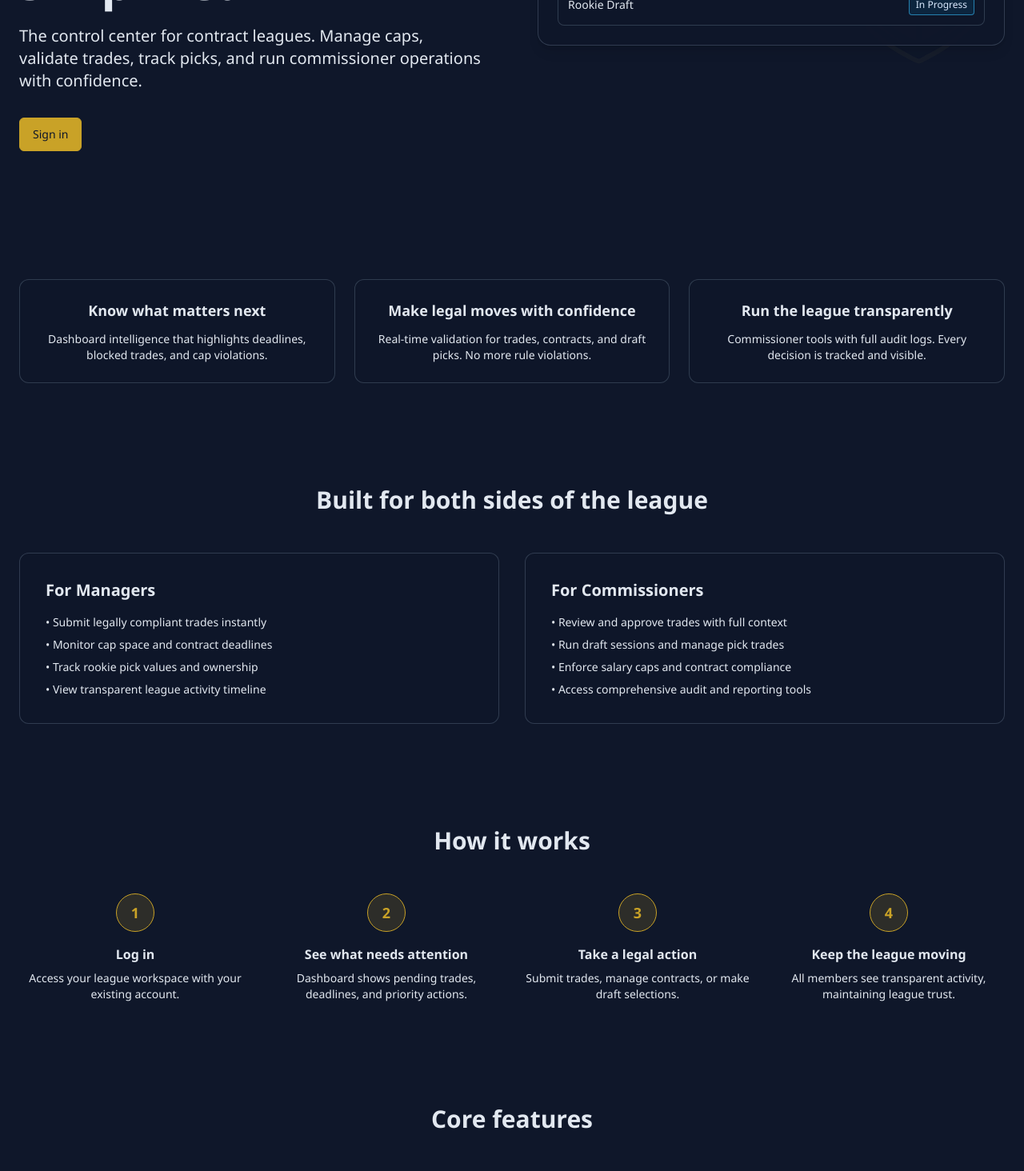
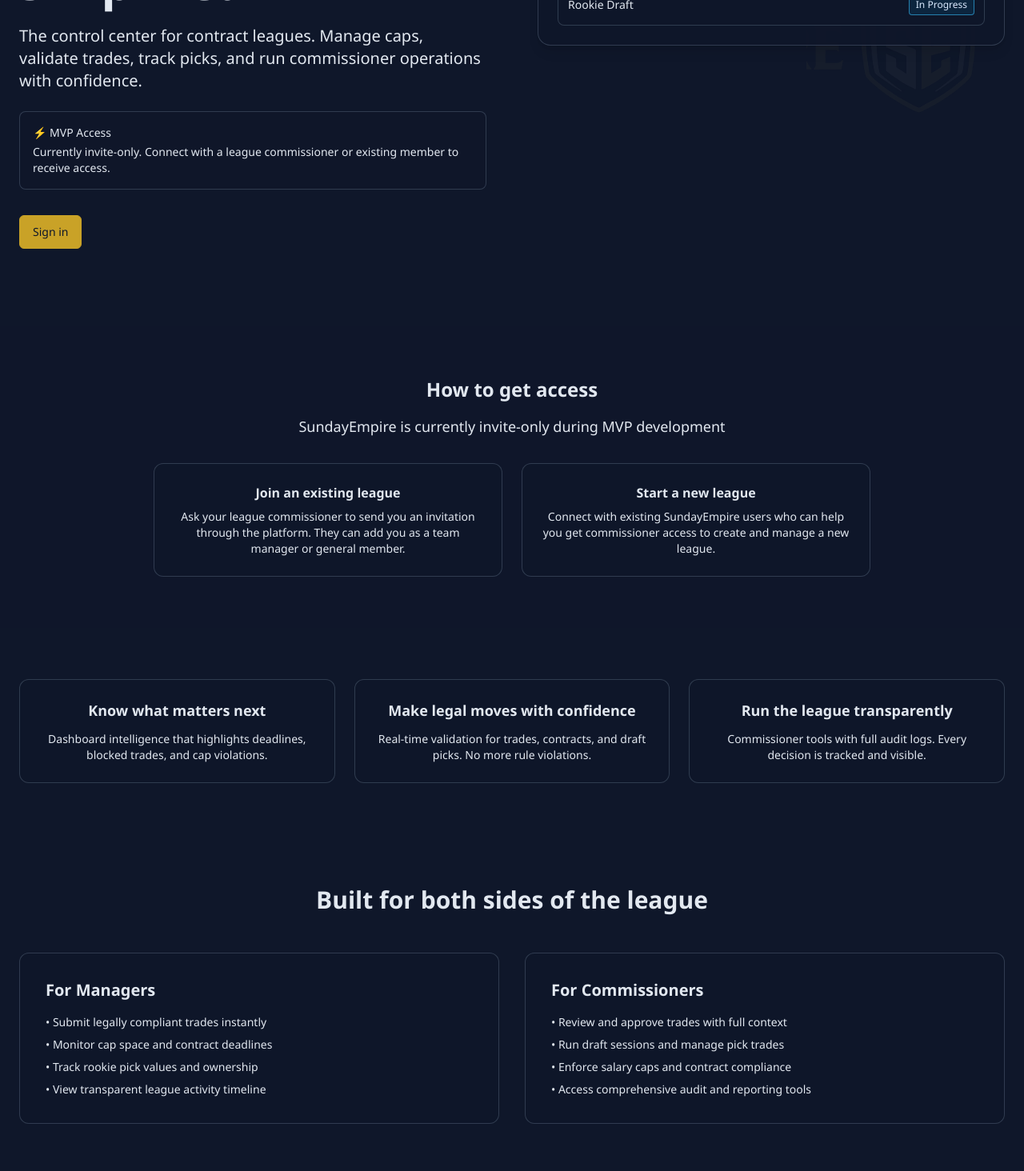
Before and after one commit to brendanprin/sundayempire, a Next.js app: page / in a window 1280 px wide. Shown: the part 360-1824 px from the top of the page at 80% size. Built offline with nearby package versions, Linux system fonts and the light colour scheme.

Commit message:
feat: enhance landing page with MVP access information and invite-only instructions

```diff
--- a/src/app/(auth)/login/page.tsx
+++ b/src/app/(auth)/login/page.tsx
@@ -490,7 +490,7 @@
         ? "Request a fresh sign-in link for yourself, or use the demo switcher only when local/test mode enables it."
         : returnTo.startsWith("/invite")
           ? "Enter the invited email address and we'll send a one-time sign-in link so you can accept the league invite."
-          : "We'll email you a secure sign-in link. Works for new accounts and existing users.");
+          : "We'll email you a secure sign-in link. Access requires a league invite or existing account.");
 
   // Handle resending magic link
   async function handleResendMagicLink() {
--- a/src/app/page.tsx
+++ b/src/app/page.tsx
@@ -46,6 +46,14 @@
               <p className="mt-6 text-lg md:text-xl" style={{ color: "var(--muted-foreground)" }}>
                 The control center for contract leagues. Manage caps, validate trades, track picks, and run commissioner operations with confidence.
               </p>
+              <div className="mt-6 rounded-lg border p-4" style={{ backgroundColor: "var(--brand-surface-muted)", borderColor: "var(--brand-structure-muted)" }}>
+                <p className="text-sm font-medium" style={{ color: "var(--foreground)" }}>
+                  ⚡ MVP Access
+                </p>
+                <p className="mt-1 text-sm" style={{ color: "var(--muted-foreground)" }}>
+                  Currently invite-only. Connect with a league commissioner or existing member to receive access.
+                </p>
+              </div>
               <div className="mt-8">
                 <Link href="/login">
                   <Button variant="primary" size="lg">
@@ -126,6 +134,30 @@
                   </div>
                 </div>
               </div>
+            </div>
+          </div>
+        </div>
+      </section>
+
+      {/* Access Path Section */}
+      <section className="px-6 py-16" style={{ backgroundColor: "var(--brand-surface-muted)" }}>
+        <div className="mx-auto max-w-4xl text-center">
+          <h2 className="text-2xl font-bold">How to get access</h2>
+          <p className="mt-4 text-lg" style={{ color: "var(--muted-foreground)" }}>
+            SundayEmpire is currently invite-only during MVP development
+          </p>
+          <div className="mt-8 grid gap-6 md:grid-cols-2">
+            <div className="rounded-xl border p-6" style={{ backgroundColor: "var(--brand-surface-elevated)", borderColor: "var(--brand-structure-muted)" }}>
+              <h3 className="font-semibold">Join an existing league</h3>
+              <p className="mt-2 text-sm" style={{ color: "var(--muted-foreground)" }}>
+                Ask your league commissioner to send you an invitation through the platform. They can add you as a team manager or general member.
+              </p>
+            </div>
+            <div className="rounded-xl border p-6" style={{ backgroundColor: "var(--brand-surface-elevated)", borderColor: "var(--brand-structure-muted)" }}>
+              <h3 className="font-semibold">Start a new league</h3>
+              <p className="mt-2 text-sm" style={{ color: "var(--muted-foreground)" }}>
+                Connect with existing SundayEmpire users who can help you get commissioner access to create and manage a new league.
+              </p>
             </div>
           </div>
         </div>
@@ -233,9 +265,9 @@
               >
                 1
               </div>
-              <h3 className="mt-4 font-semibold">Log in</h3>
+              <h3 className="mt-4 font-semibold">Get invited</h3>
               <p className="mt-2 text-sm" style={{ color: "var(--muted-foreground)" }}>
-                Access your league workspace with your existing account.
+                Join through league invitations to access your workspace.
               </p>
             </div>
 
@@ -398,7 +430,7 @@
           <div className="mt-8">
             <Link href="/login">
               <Button variant="primary" size="lg">
-                Log in / Sign up
+                Sign in
               </Button>
             </Link>
           </div>
```
